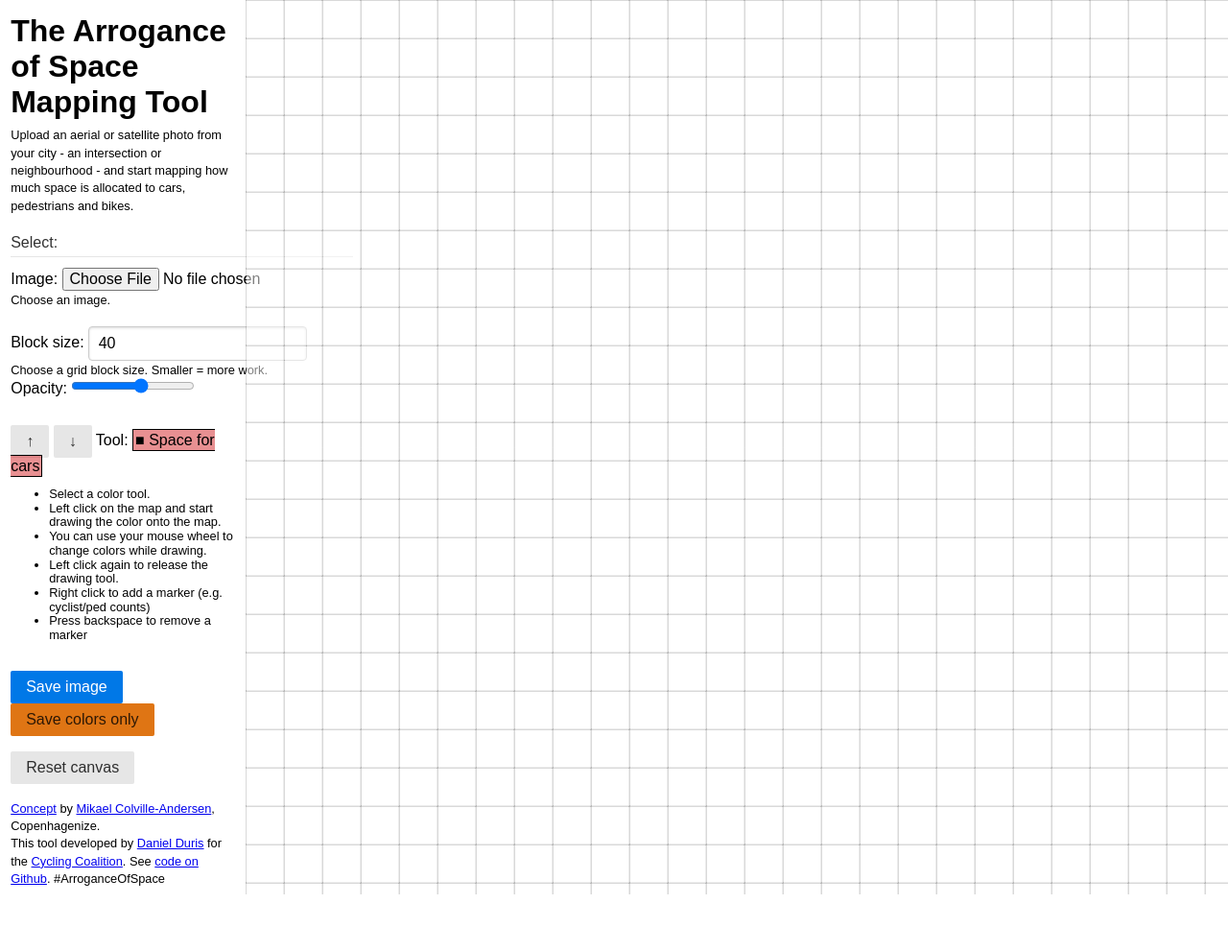
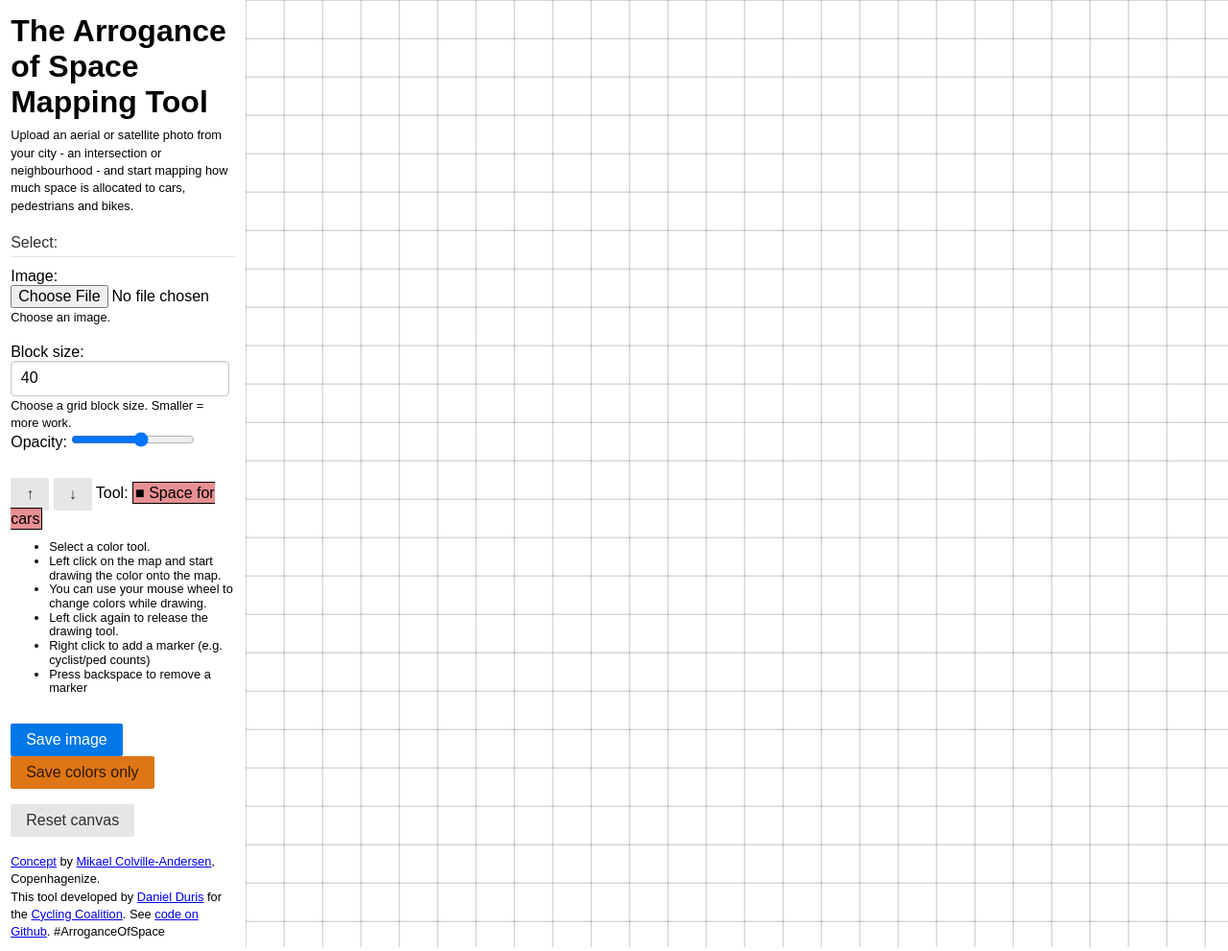
Before and after one commit to nekromoff/arrogance-of-space, a PHP site: page / in a window 1280 px wide. Shown: the whole page at 96% size. Before the commit the page ends 932 px from the top, so only its background shows below. Run offline with PHP 8.4, Linux system fonts and the light colour scheme; some libraries are stand-ins or nearby versions.

Commit message:
prevent truncated text in menu

```diff
--- a/arrogance.css
+++ b/arrogance.css
@@ -27,6 +27,13 @@ h1 {
     background: rgb(223, 117, 20); /* this is an orange */
 }
 .tool_down { cursor: crosshair; }
+input[type="file"] {
+    /* Truncate text in file input to fit menu */
+    white-space: nowrap;
+    overflow: hidden;
+    text-overflow: ellipsis;
+    width: 100%;
+}
 #modal {
     display: none;
     position: absolute;
```
